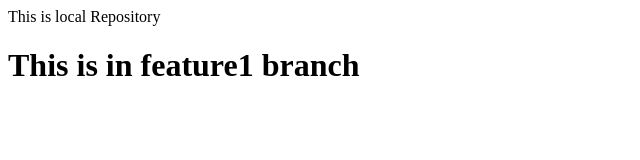
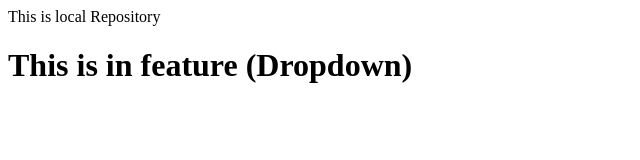
Before and after one commit to sahilkkc01/Loacalrepo, a plain HTML site: page index.html in a window 1280 px wide. Shown: the whole page, without its empty margins (0-640 px from the left). Drawn offline with Linux system fonts and the light colour scheme.

```diff
--- a/index.html
+++ b/index.html
@@ -1,2 +1,2 @@
 <p>This is local Repository</p>
-<h1>This is in feature1 branch</h1>
+<h1>This is in feature (Dropdown)</h1>
```
